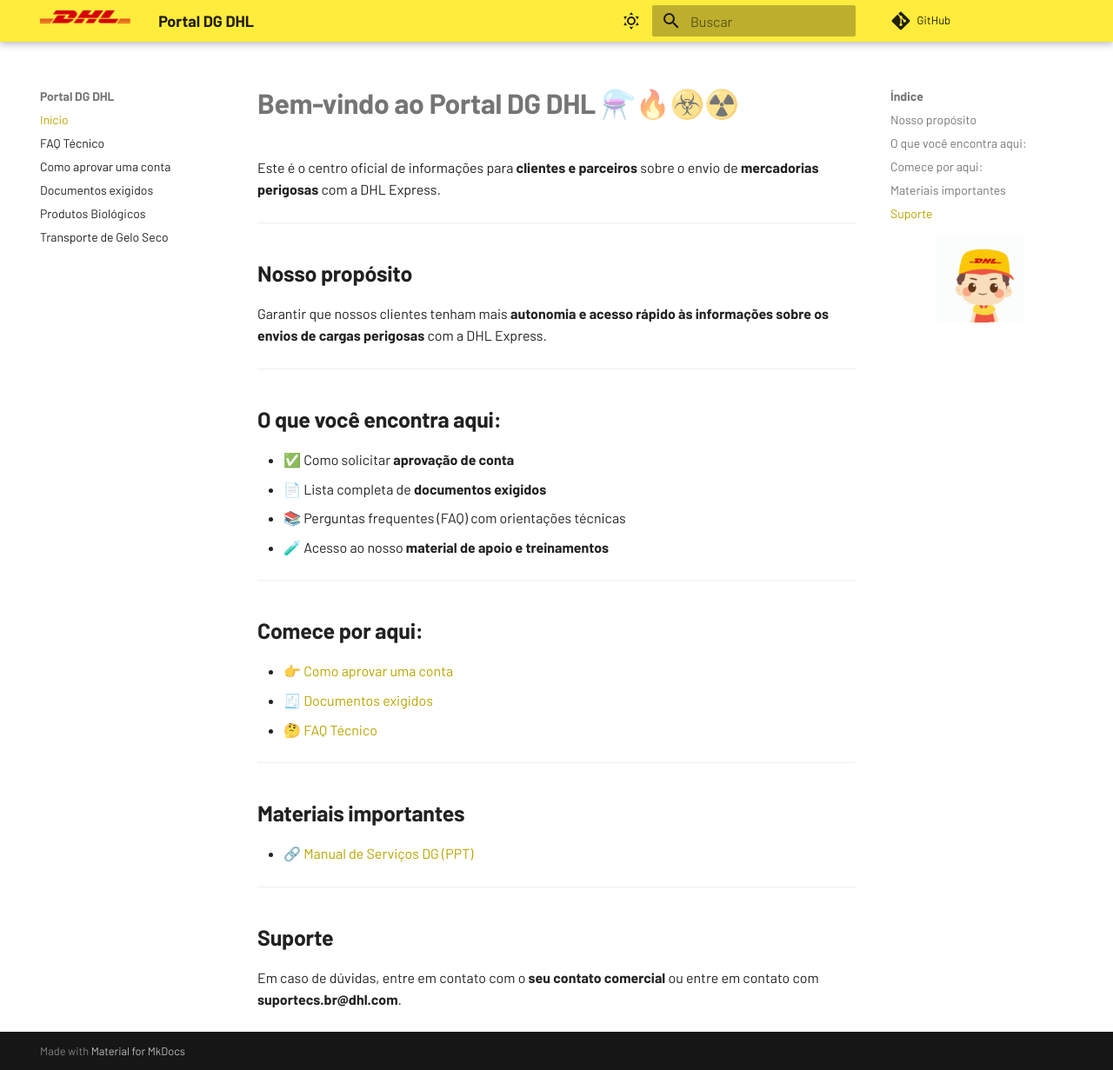
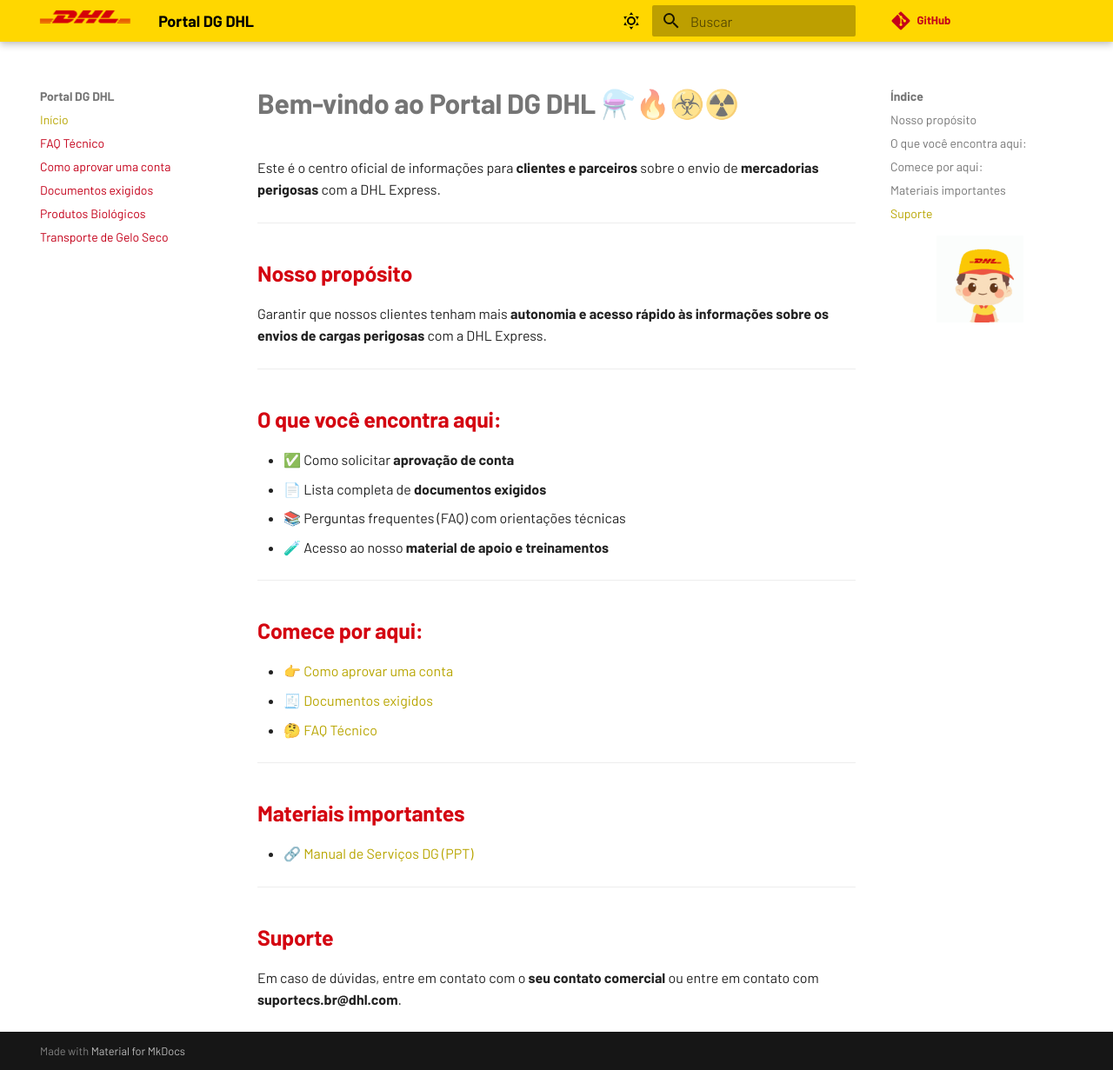
Before and after one commit to portaldangerousgoods/dpdhl, an MkDocs documentation site: the page built from docs/index.md, in a window 1280 px wide and 1231 px high. Shown: the whole window at 87% size. Built offline with MkDocs 1.6.1 and Material for MkDocs 9.7.7, drawn with Linux system fonts in a browser that asks for light colours; comment, search, counter and statistics services are not loaded.

Commit message:
Update mkdocs.yml

```diff
--- a/mkdocs.yml
+++ b/mkdocs.yml
@@ -29,6 +29,9 @@
     text: "Barlow"
     code: "Fira Code"
 
+extra_css:
+  - overrides/stylesheets/extra.css
+
 nav:
   - Início: index.md
   - FAQ Técnico: faq.md
@@ -42,6 +45,3 @@
 
 extra_css:
   - extra.css
-
-extra_css:
-  - overrides/stylesheets/extra.css
```
